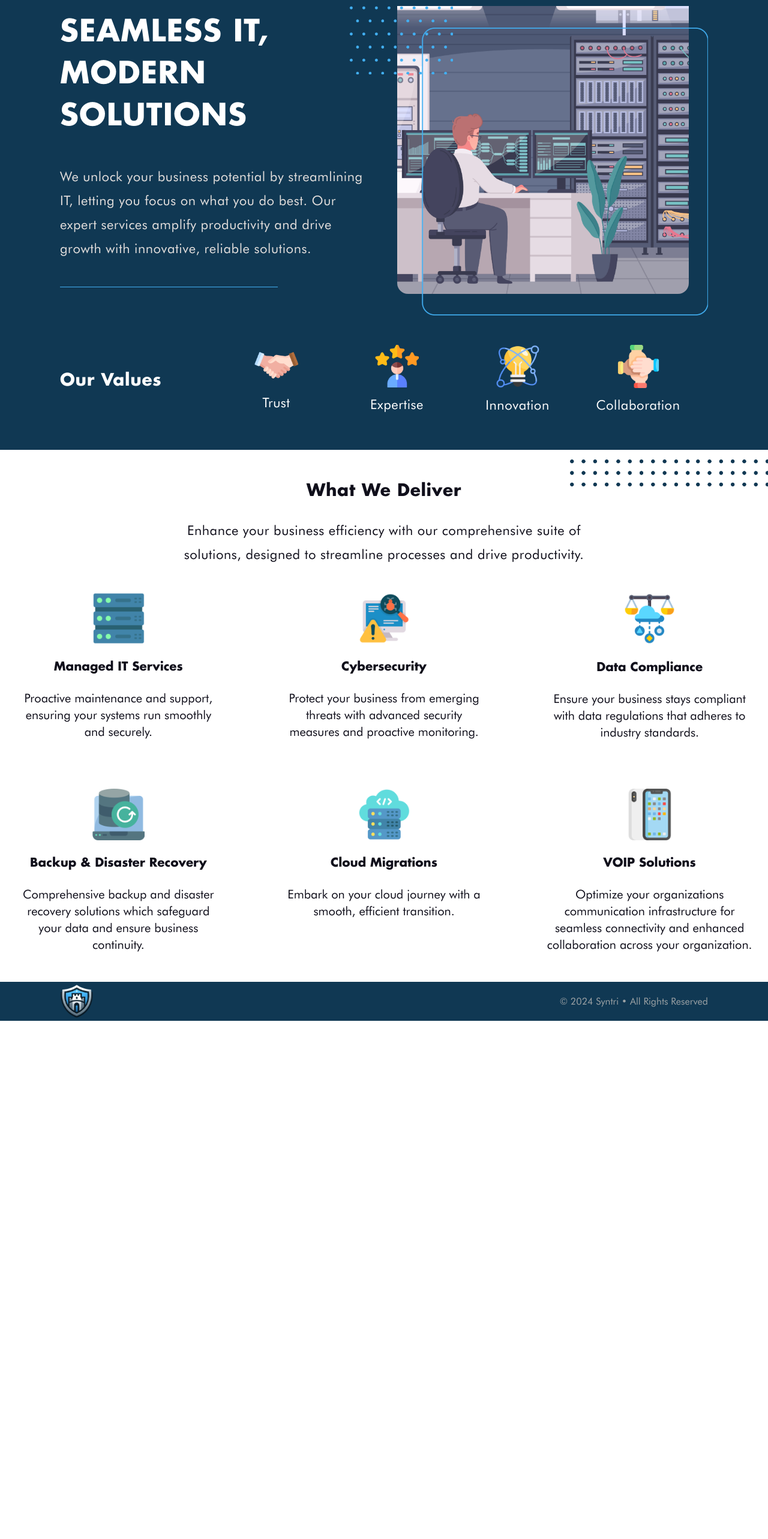
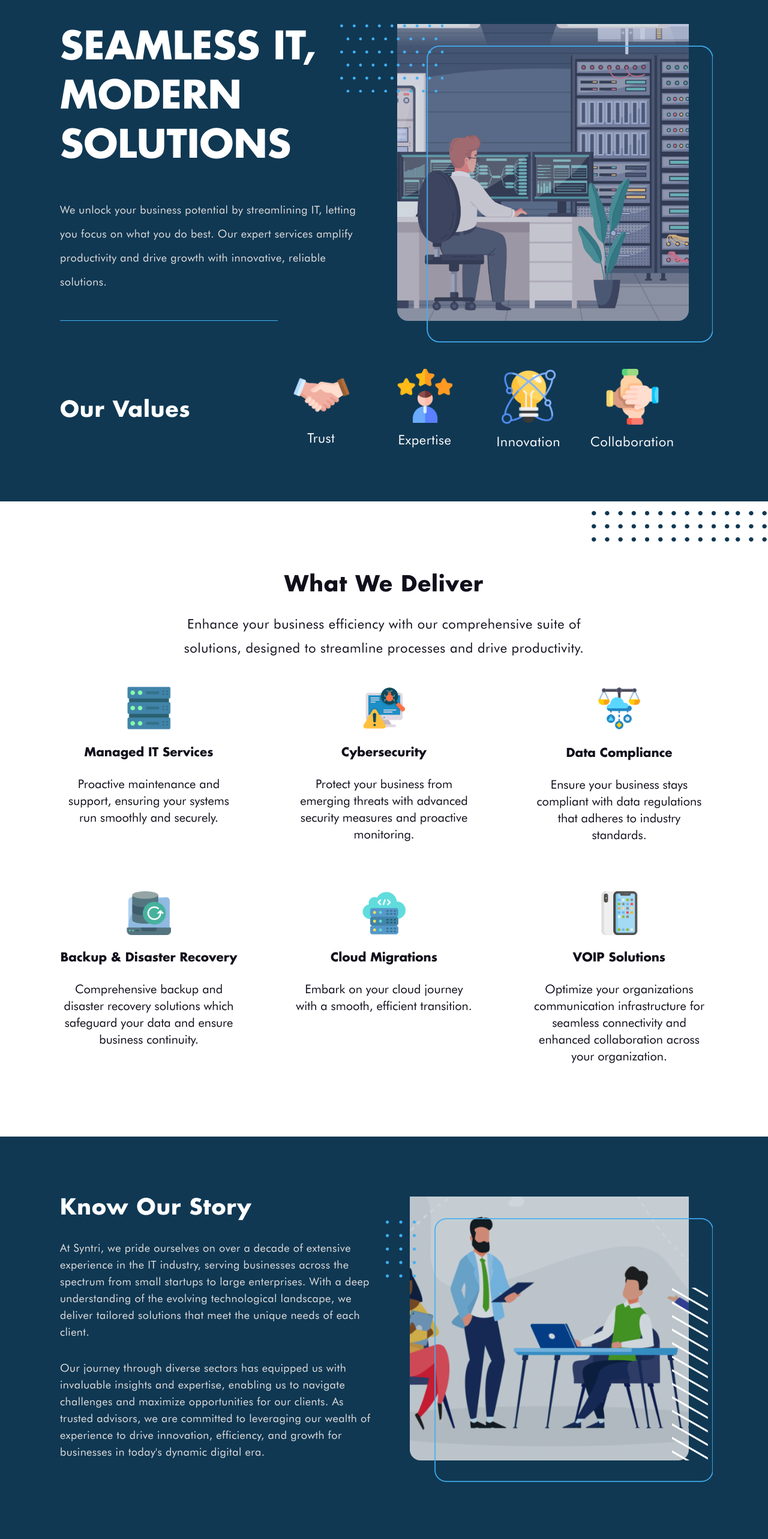
Before and after one commit to jennaly/syntri-landing, a Next.js app: page / in a window 1280 px wide. Shown: the part 40-2606 px from the top of the page at 60% size. Before the commit the page ends 1742 px from the top, so only its background shows below. Built offline with nearby package versions, Linux system fonts and the light colour scheme.

Commit message:
refactor: minor style changes

```diff
--- a/app/components/Values.tsx
+++ b/app/components/Values.tsx
@@ -34,7 +34,7 @@ const Value = ({
 
 const Values = () => {
   return (
-    <div className="grid grid-cols-2 gap-x-32 gap-y-20 md:px-0 px-4 md:grid-cols-4 xl:w-[70%] xl:pr-20">
+    <div className="grid grid-cols-2 gap-x-20 gap-y-20 md:px-0 px-4 md:grid-cols-4 xl:w-[64%] xl:pr-20">
       {values.map((value, index) => (
         <Value {...value} key={index} />
       ))}
--- a/app/page.tsx
+++ b/app/page.tsx
@@ -6,12 +6,127 @@ export default function Home() {
   return (
     <main>
       <section id="hero" className="bg-primary-blue w-full">
-        <div className="max-w-[1400px] mx-auto flex flex-col py-[50px] px-[24px] md:px-[40px] lg:px-[80px] xl:px-[100px] text-primary-white">
+        <div className="max-w-[1440px] mx-auto flex flex-col py-[80px] px-[24px] md:px-[40px] lg:px-[80px] xl:px-[100px] text-primary-white">
           <div className="flex flex-col md:flex-row md:gap-[32px] lg:gap-[44px] xl:justify-between">
             <div className="md:hidden mx-auto my-[24px]">
               <div className="relative">
                 <Image
                   src="/assets/Hero.png"
+                  width={300}
+                  height={293}
+                  alt="Illustration of an IT employee working"
+                  className="rounded-b-[18px] opacity-80"
+                />
+
+                <Image
+                  src="/assets/Hero-Vector-Dots.png"
+                  width={140}
+                  height={92}
+                  alt="Dots vector"
+                  className="absolute -top-6 -left-7"
+                />
+                <Image
+                  src="/assets/Hero-Vector-Rectangle.png"
+                  width={356}
+                  height={354}
+                  alt="Rectangle vector"
+                  className="absolute top-7 left-6 w-full h-full"
+                />
+              </div>
+            </div>
+
+            <div className="flex flex-col gap-[32px] xl:gap-[44px] pt-[44px] pb-[12px] lg:py-[50px] border-b xl:border-0 border-secondary-blue text-center md:w-[48%] md:text-left xl:justify-center xl:py-0 max-h-[550px]">
+              <h1 className="uppercase font-bold text-3xl xl:text-[64px] xl:leading-[82px]">
+                <span className="block">Seamless IT,</span>{" "}
+                <span className="block"> Modern Solutions</span>
+              </h1>
+              <p className="text-md lg:text-lg xl:leading-[40px] tracking-wide text-primary-grey">
+                We unlock your business potential by streamlining IT, letting
+                you focus on what you do best. Our expert services amplify
+                productivity and drive growth with innovative, reliable
+                solutions.
+              </p>
+              <div className="xl:block xl:w-[70%] xl:bg-secondary-blue h-[1px]"></div>
+            </div>
+
+            <div className="hidden md:inline md:w-[52%] xl:w-[48%]">
+              <div className="pr-6 xl:pr-8 relative w-full h-full">
+                <Image
+                  src="/assets/Hero.png"
+                  width={300}
+                  height={293}
+                  alt="Illustration of an IT employee working"
+                  className="w-full h-full object-cover object-center rounded-b-[18px] opacity-80 brightness-105"
+                />
+
+                <Image
+                  src="/assets/Hero-Vector-Dots.png"
+                  width={140}
+                  height={92}
+                  alt="Dots vector"
+                  className="absolute -top-6 -left-7 xl:-left-24 xl:top-0 xl:w-1/3"
+                />
+
+                <Image
+                  src="/assets/Hero-Vector-Rectangle.png"
+                  width={356}
+                  height={354}
+                  alt="Rectangle vector"
+                  className="pr-6 xl:pr-10 absolute top-7 left-6 xl:left-12 xl:top-9 w-full h-full"
+                />
+              </div>
+            </div>
+          </div>
+
+          <div className="xl:flex xl:mt-[80px] xl:justify-between xl:items-center">
+            <h2 className="text-3xl xl:text-4xl font-bold tracking-wide text-center md:text-left py-[44px]">
+              Our Values
+            </h2>
+            <Values />
+          </div>
+        </div>
+      </section>
+
+      <section id="services" className="relative overflow-clip">
+        <div className="flex absolute top-2 -right-32 md:-right-20 lg:-right-12 xl:-right-44 md:top-4">
+          <Image
+            src="/assets/Services-Vector-Dots.png"
+            width={722}
+            height={168}
+            alt="Illustration of dots"
+            className="w-[200px] xl:w-[230px] object-contain"
+          />
+          <Image
+            src="/assets/Services-Vector-Dots.png"
+            width={722}
+            height={168}
+            alt="Illustration of dots"
+            className="ml-[10px] w-[200px] xl:w-[230px] object-contain hidden xl:inline"
+          />
+        </div>
+
+        <div className="flex flex-col gap-[32px] lg:gap-[44px] max-w-[1440px] mx-auto text-center text-primary-black py-[48px] xl:py-[120px] px-[24px] md:px-[40px] lg:px-[80px] xl:px-[100px]">
+          <div className="flex flex-col gap-[24px]">
+            <h2 className="text-3xl xl:text-4xl font-bold tracking-wide">
+              What We Deliver
+            </h2>
+            <p className="md:w-[550px] lg:w-[700px] md:mx-auto text-lg lg:text-[22px] leading-[26px] lg:leading-[30px] xl:leading-[40px] tracking-wide">
+              Enhance your business efficiency with our comprehensive suite of
+              solutions, designed to streamline processes and drive
+              productivity.
+            </p>
+          </div>
+          <Services />
+        </div>
+      </section>
+
+      <section id="our-story" className="bg-primary-blue w-full">
+        <div className="max-w-[1440px] mx-auto flex flex-col py-[48px] xl:pt-[100px] xl:pb-[136px] px-[24px] md:px-[40px] lg:px-[80px] xl:px-[100px] text-primary-white">
+          <div className="flex flex-col md:flex-row md:gap-[32px] lg:gap-[44px] xl:justify-between">
+            <div className="md:hidden mx-auto my-[24px]">
+              <div className="relative">
+                <Image
+                  src="/assets/Our-Story.png"
                   width={300}
                   height={293}
                   alt="Illustration of an IT employee working"
@@ -32,27 +147,43 @@ export default function Home() {
                   alt="Rectangle vector"
                   className="absolute top-7 left-6 w-full h-full"
                 />
+
+                <Image
+                  src="/assets/Our-Story-Vector-Stripes.png"
+                  width={280}
+                  height={58}
+                  alt="Rectangle vector"
+                  className="absolute -right-5 bottom-0 z-10 w-[30px]"
+                />
               </div>
             </div>
 
-            <div className="flex flex-col gap-[32px] xl:gap-[44px] pt-[44px] pb-[12px] lg:py-[50px] border-b xl:border-0 border-secondary-blue text-center md:w-[48%] md:text-left xl:justify-center xl:py-0 max-h-[550px]">
-              <h1 className="uppercase mx-auto lg:mx-0 text-[32px] lg:text-[44px] xl:text-[50px] leading-[42px] lg:leading-[56px] xl:leading-[70px] font-bold tracking-wide md:text-[35px] max-w-[500px]">
-                <span className="block">Seamless IT,</span>{" "}
-                <span className="block"> Modern Solutions</span>
-              </h1>
-              <p className="text-lg lg:text-[22px] leading-[26px] lg:leading-[30px] xl:leading-[40px] tracking-wide text-primary-grey">
-                We unlock your business potential by streamlining IT, letting
-                you focus on what you do best. Our expert services amplify
-                productivity and drive growth with innovative, reliable
-                solutions.
+            <div className="flex flex-col gap-[32px] pt-[44px] pb-[12px] lg:py-[50px] text-center md:w-[48%] md:text-left xl:justify-end xl:py-0 max-h-[550px]">
+              <h2 className="mx-auto lg:mx-0 text-3xl xl:text-4xl font-bold tracking-wide max-w-[500px]">
+                Know Our Story
+              </h2>
+              <p className="text-md lg:text-lg tracking-wide text-primary-grey">
+                At Syntri, we pride ourselves on over a decade of extensive
+                experience in the IT industry, serving businesses across the
+                spectrum from small startups to large enterprises. With a deep
+                understanding of the evolving technological landscape, we
+                deliver tailored solutions that meet the unique needs of each
+                client.
               </p>
-              <div className="xl:block xl:w-[70%] xl:bg-secondary-blue h-[1px]"></div>
+              <p className="text-md lg:text-lg tracking-wide text-primary-grey">
+                Our journey through diverse sectors has equipped us with
+                invaluable insights and expertise, enabling us to navigate
+                challenges and maximize opportunities for our clients. As
+                trusted advisors, we are committed to leveraging our wealth of
+                experience to drive innovation, efficiency, and growth for
+                businesses in today's dynamic digital era.
+              </p>
             </div>
 
-            <div className="hidden md:inline md:w-[52%] xl:w-[48%]">
+            <div className="hidden md:inline md:w-[52%] xl:w-[46%]">
               <div className="pr-6 xl:pr-8 relative w-full h-full">
                 <Image
-                  src="/assets/Hero.png"
+                  src="/assets/Our-Story.png"
                   width={300}
                   height={293}
                   alt="Illustration of an IT employee working"
@@ -60,11 +191,11 @@ export default function Home() {
                 />
 
                 <Image
-                  src="/assets/Hero-Vector-Dots.png"
+                  src="/assets/Our-Story-Vector-Dots.png"
                   width={140}
                   height={92}
                   alt="Dots vector"
-                  className="absolute -top-6 -left-7 xl:-left-20 xl:top-0 xl:w-1/3"
+                  className="absolute top-10 -left-7 xl:-left-10 xl:top-10 xl:w-[10%]"
                 />
 
                 <Image
@@ -72,42 +203,43 @@ export default function Home() {
                   width={356}
                   height={354}
                   alt="Rectangle vector"
-                  className="pr-6 xl:pr-10 absolute top-7 left-6 xl:left-10 xl:top-9 w-full h-full"
+                  className="pr-6 xl:pr-8 absolute top-7 left-6 xl:left-10 xl:top-9 w-full h-full"
+                />
+
+                <Image
+                  src="/assets/Our-Story-Vector-Stripes.png"
+                  width={280}
+                  height={58}
+                  alt="Rectangle vector"
+                  className="absolute -right-0 bottom-0 z-10 w-[60px]"
                 />
               </div>
             </div>
-          </div>
-
-          <div className="xl:flex xl:mt-[80px] xl:justify-between xl:items-center">
-            <h2 className="text-[28px] font-bold py-[44px] tracking-wide text-center md:text-left">
-              Our Values
-            </h2>
-            <Values />
           </div>
         </div>
       </section>
 
       <section id="services" className="relative overflow-clip">
-        <div className="flex absolute top-2 -right-32 md:-right-20 lg:-right-12 xl:-right-20 md:top-4">
+        <div className="flex absolute top-2 -right-32 md:-right-20 lg:-right-12 xl:-right-44 md:top-4">
           <Image
             src="/assets/Services-Vector-Dots.png"
             width={722}
             height={168}
             alt="Illustration of dots"
-            className="w-[200px] object-contain"
+            className="w-[200px] xl:w-[230px] object-contain"
           />
           <Image
             src="/assets/Services-Vector-Dots.png"
             width={722}
             height={168}
             alt="Illustration of dots"
-            className="ml-[10px] w-[200px] object-contain hidden xl:inline"
+            className="ml-[10px] w-[200px] xl:w-[230px] object-contain hidden xl:inline"
           />
         </div>
 
-        <div className="flex flex-col gap-[32px] lg:gap-[44px] max-w-[1440px] mx-auto text-center text-primary-black py-[48px] px-[24px]">
+        <div className="flex flex-col gap-[32px] lg:gap-[44px] max-w-[1440px] mx-auto text-center text-primary-black py-[48px] xl:py-[120px] px-[24px] md:px-[40px] lg:px-[80px] xl:px-[100px]">
           <div className="flex flex-col gap-[24px]">
-            <h2 className="text-[28px] font-bold tracking-wide">
+            <h2 className="text-3xl xl:text-4xl font-bold tracking-wide">
               What We Deliver
             </h2>
             <p className="md:w-[550px] lg:w-[700px] md:mx-auto text-lg lg:text-[22px] leading-[26px] lg:leading-[30px] xl:leading-[40px] tracking-wide">
```
